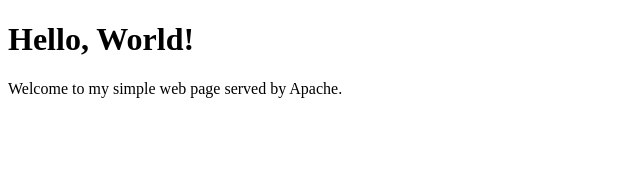
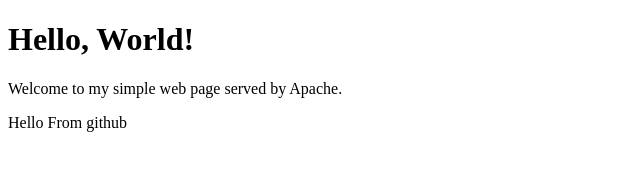
Before and after one commit to selva12543/jenkins-1, a plain HTML site: page index.html in a window 1280 px wide. Shown: the whole page, without its empty margins (0-640 px from the left). Drawn offline with Linux system fonts and the light colour scheme.

Commit message:
Add greeting paragraph to index.html

```diff
--- a/index.html
+++ b/index.html
@@ -8,5 +8,6 @@
 <body>
     <h1>Hello, World!</h1>
     <p>Welcome to my simple web page served by Apache.</p>
+    <p>Hello From github</p>
 </body>
 </html>
```
